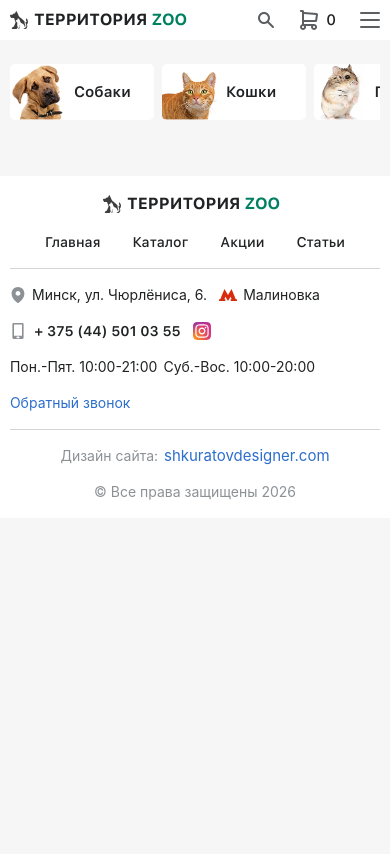
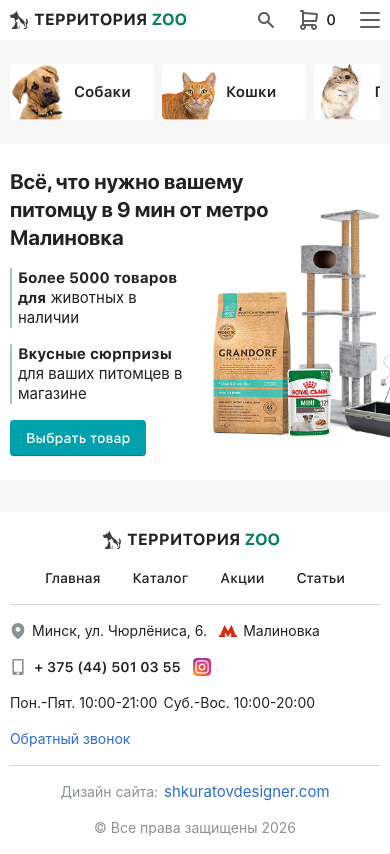
Before and after one commit to Oliver1ck/TerrZoo, a Nuxt app in the folder frontend/: page / in a window 390 px wide. Built offline with nearby package versions, Linux system fonts and the light colour scheme; a web font is replaced by a local one.

Commit message:
Add Intro component and corresponding image; update index page to include Intro section

```diff
--- /dev/null
+++ b/frontend/app/components/Sections/Intro.vue
@@ -0,0 +1,100 @@
+<script setup lang="ts">
+import introImg from '@assets/img/intro.png'
+import AccentText from '@components/AccentText.vue'
+import Typography from '@components/Typography.vue'
+import VLink from '@components/VLink.vue'
+</script>
+
+<template>
+  <section class="intro">
+    <div class="container">
+      <div class="intro__wrapper">
+        <div class="intro__description">
+          <Typography variant="heading-xl" tag="h1">
+            Всё, что нужно вашему питомцу в 9 мин от метро Малиновка
+          </Typography>
+          <div class="intro-description__text">
+            <AccentText>
+              <Typography variant="body-md" tag="p">
+                <b>Более 5000 товаров для</b> животных в наличии
+              </Typography>
+            </AccentText>
+            <AccentText>
+              <Typography variant="body-md" tag="p">
+                <b>Вкусные сюрпризы</b> для ваших питомцев в магазине
+              </Typography>
+            </AccentText>
+          </div>
+          <VLink
+            to="/catalog/"
+            variant="primary-button"
+            content-position="center"
+            size="sm"
+          >
+            Выбрать товар
+          </VLink>
+        </div>
+        <div class="intro__image">
+          <img :src="introImg" alt="Intro image" />
+        </div>
+      </div>
+    </div>
+  </section>
+</template>
+
+<style lang="scss" scoped>
+.intro {
+  background: var(--Surface-Default);
+  padding: 2.05rem 0 2.5rem;
+  overflow: hidden;
+}
+
+.intro__wrapper {
+  display: flex;
+  justify-content: space-between;
+}
+
+.intro__description {
+  display: flex;
+  flex-direction: column;
+  align-items: flex-start;
+  gap: 2rem;
+  flex: 0 0 32.8rem;
+}
+
+.intro-description__text {
+  display: flex;
+  gap: 2rem;
+  align-items: center;
+}
+
+.intro__image {
+  flex: 0 0 35.8rem;
+  & img {
+    width: 100%;
+    height: 100%;
+    object-fit: contain;
+  }
+}
+
+@media (max-width: 992px) {
+.intro {
+  padding: 1.5rem 0;
+}
+  .intro__description {
+    gap: 1rem;
+    flex: 0 0 16.7rem;
+  }
+  .intro__image {
+    flex: 0 0 23.75rem;
+    position: relative;
+    left: -5rem;
+  }
+.intro-description__text {
+  flex-direction: column;
+  gap: 1rem;
+  align-items: flex-start;
+  max-width: 11.7rem;
+}
+}
+</style>
--- a/frontend/app/pages/index.vue
+++ b/frontend/app/pages/index.vue
@@ -1,9 +1,11 @@
 <script setup lang="ts">
 import AnimalSection from '@components/Sections/AnimalSection.vue'
+import Intro from '@components/Sections/Intro.vue'
 </script>
 
 <template>
   <AnimalSection />
+  <Intro />
 </template>
 
 <style lang="scss" scoped>
```
Also changed, not shown: frontend/app/assets/img/intro.png (added).
